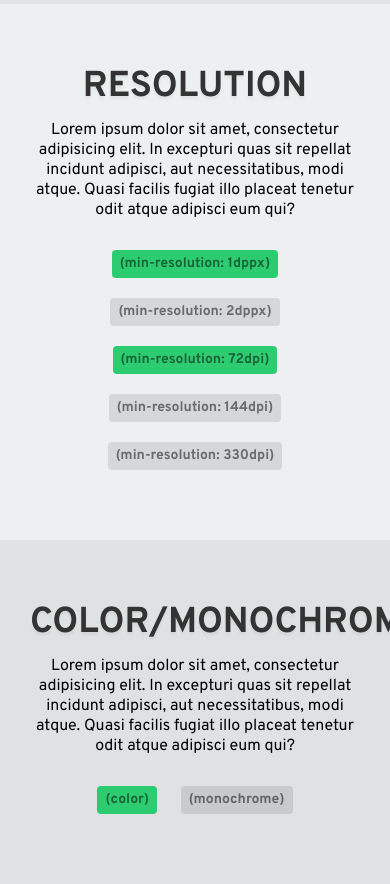
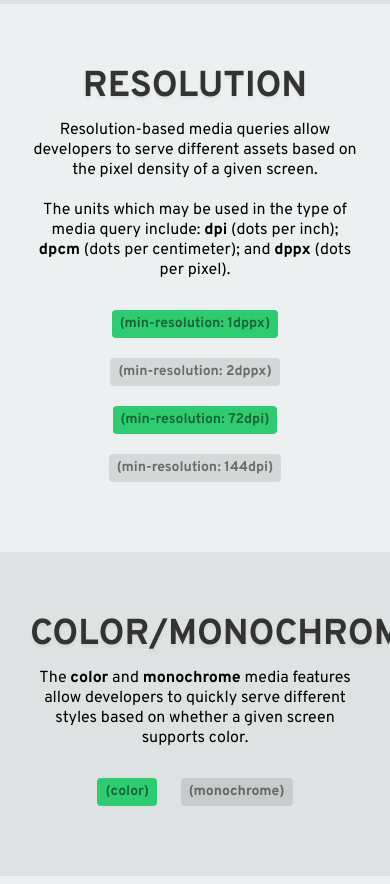
Before and after one commit to jrmykolyn/example.media-queries, a website: page index.html in a window 390 px wide. Shown: the part 1580-2464 px from the top of the page. Drawn offline with Linux system fonts and the light colour scheme.

Commit message:
Added descriptions for 'resolution' and 'color/monochrome' media query examples.

```diff
--- a/index.html
+++ b/index.html
@@ -57,23 +57,23 @@
 		<section>
 			<h2>Resolution</h2>
 			<p>
-				Lorem ipsum dolor sit amet, consectetur adipisicing elit. In excepturi quas sit repellat incidunt adipisci, aut necessitatibus, modi atque. Quasi facilis fugiat illo placeat tenetur odit atque adipisci eum qui?
+				Resolution-based media queries allow developers to serve different assets based on the pixel density of a given screen.
 			</p>
-			<!-- /// TODO[@jrmykolyn] - Provide description. Mention valid units which may be used as part of query. -->
+			<p>
+				The units which may be used in the type of media query include: <strong>dpi</strong> (dots per inch); <strong>dpcm</strong> (dots per centimeter); and <strong>dppx</strong> (dots per pixel).
+			</p>
 			<div class="query-wrap">
 				<div class="query query--min-resolution-1dppx">(min-resolution: 1dppx)</div>
 				<div class="query query--min-resolution-2dppx">(min-resolution: 2dppx)</div>
 				<div class="query query--min-resolution-72dpi">(min-resolution: 72dpi)</div>
 				<div class="query query--min-resolution-144dpi">(min-resolution: 144dpi)</div>
-				<div class="query query--min-resolution-300dpi">(min-resolution: 330dpi)</div>
 			</div>
 		</section>
 		<section>
 			<h2>Color/Monochrome</h2>
 			<p>
-				Lorem ipsum dolor sit amet, consectetur adipisicing elit. In excepturi quas sit repellat incidunt adipisci, aut necessitatibus, modi atque. Quasi facilis fugiat illo placeat tenetur odit atque adipisci eum qui?
+				The <strong>color</strong> and <strong>monochrome</strong> media features allow developers to quickly serve different styles based on whether a given screen supports color.
 			</p>
-			<!-- /// TODO[@jrmykolyn] - Provide description. -->
 			<div class="query-wrap">
 				<div class="query query--color">(color)</div>
 				<div class="query query--monochrome">(monochrome)</div>
```
